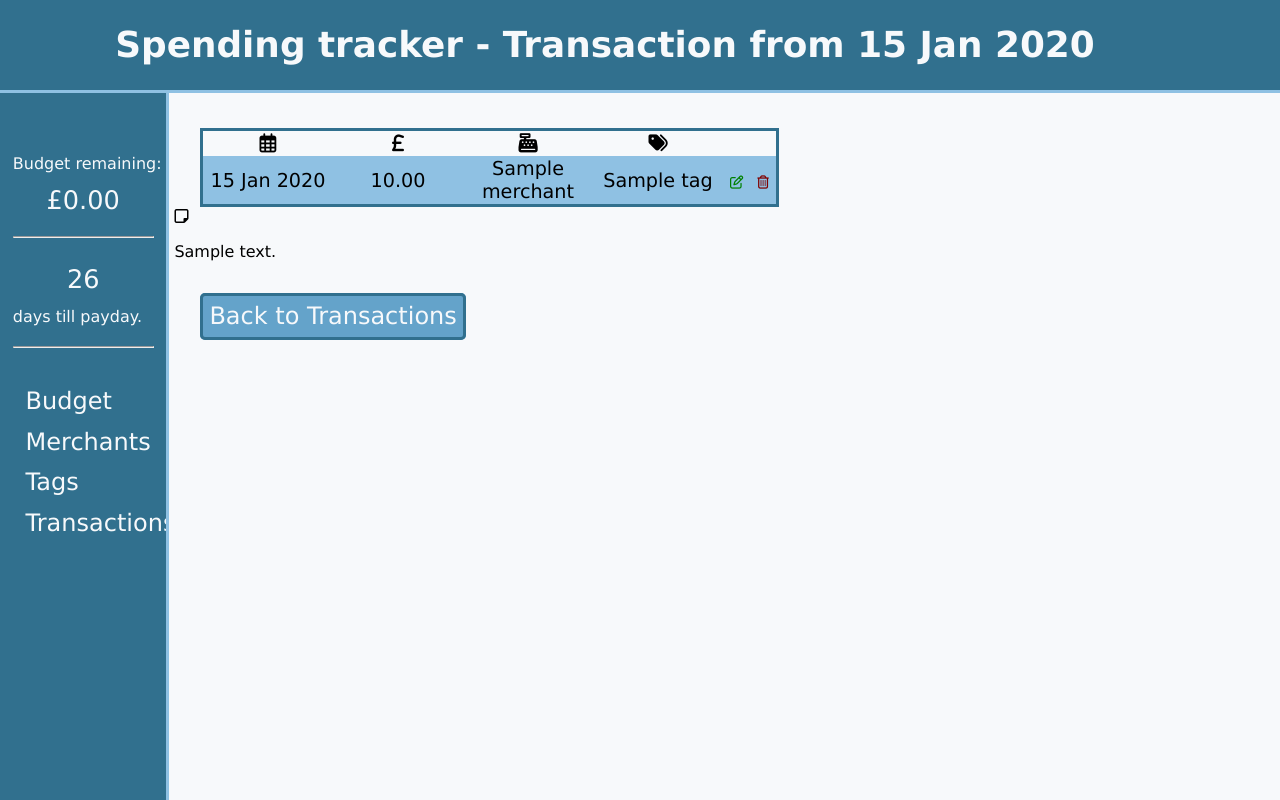
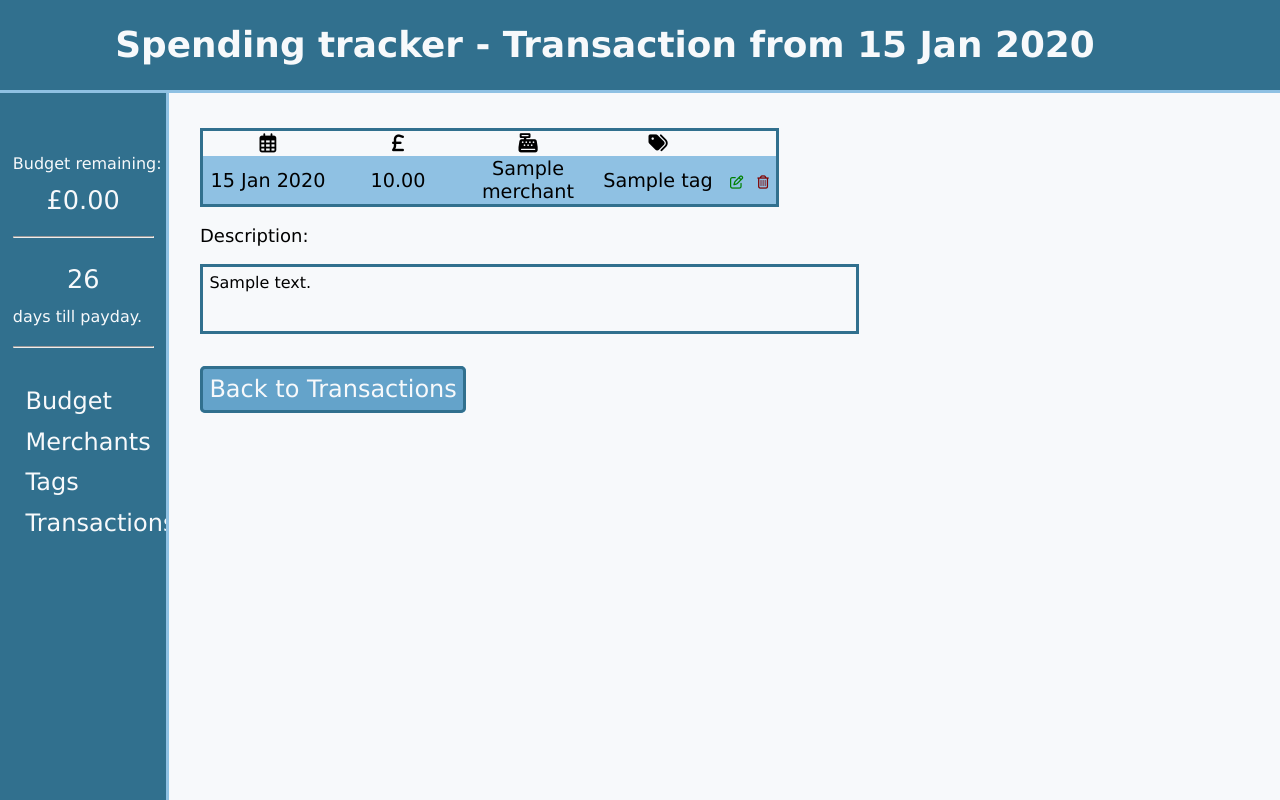
Before and after one commit to Andrew-Lindsay42/Spending-Tracker, a Flask app: page /transactions/1 in a window 1280 px wide. Run offline with Flask 2, Linux system fonts and the light colour scheme; a database or web service that is not in the repository returns one stand-in record (values such as "Sample title"); some libraries are stand-ins or nearby versions.

Commit message:
Description box now looks much nicer

```diff
--- a/static/style.css
+++ b/static/style.css
@@ -202,6 +202,18 @@ background-color: var(--white);
     animation: 4s fadeOut forwards;
     width: 20vw;
     text-align: center;
+}
+
+.description {
+    border: solid var(--darkblue);
+    margin-left: 2vw;
+    min-height: 4vw;
+    width: 50vw;
+    padding: 0.5vw;
+}
+.description_head {
+    margin-left: 2vw;
+    font-size: large;
 }
 
 .transaction_table {
--- a/templates/transactions/show.html
+++ b/templates/transactions/show.html
@@ -26,8 +26,8 @@
     </tr>
 </table>
 
-<i class="far fa-sticky-note"></i>
-<p>{{transaction.description}}</p>
+<p class='description_head'>Description:</p>
+<p class='description'>{{transaction.description}}</p>
 <div class='new_x'>
     <a href = "/transactions">Back to Transactions</a>
 </div>
```
